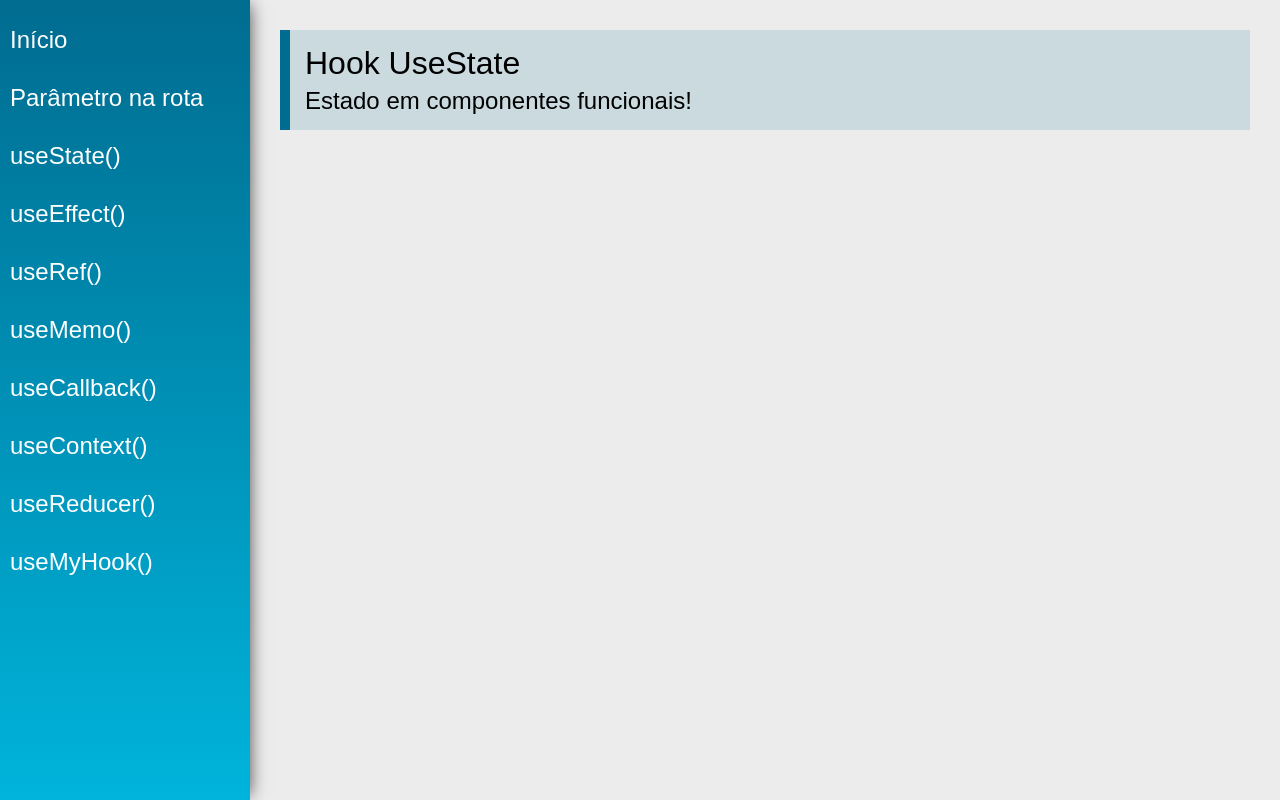
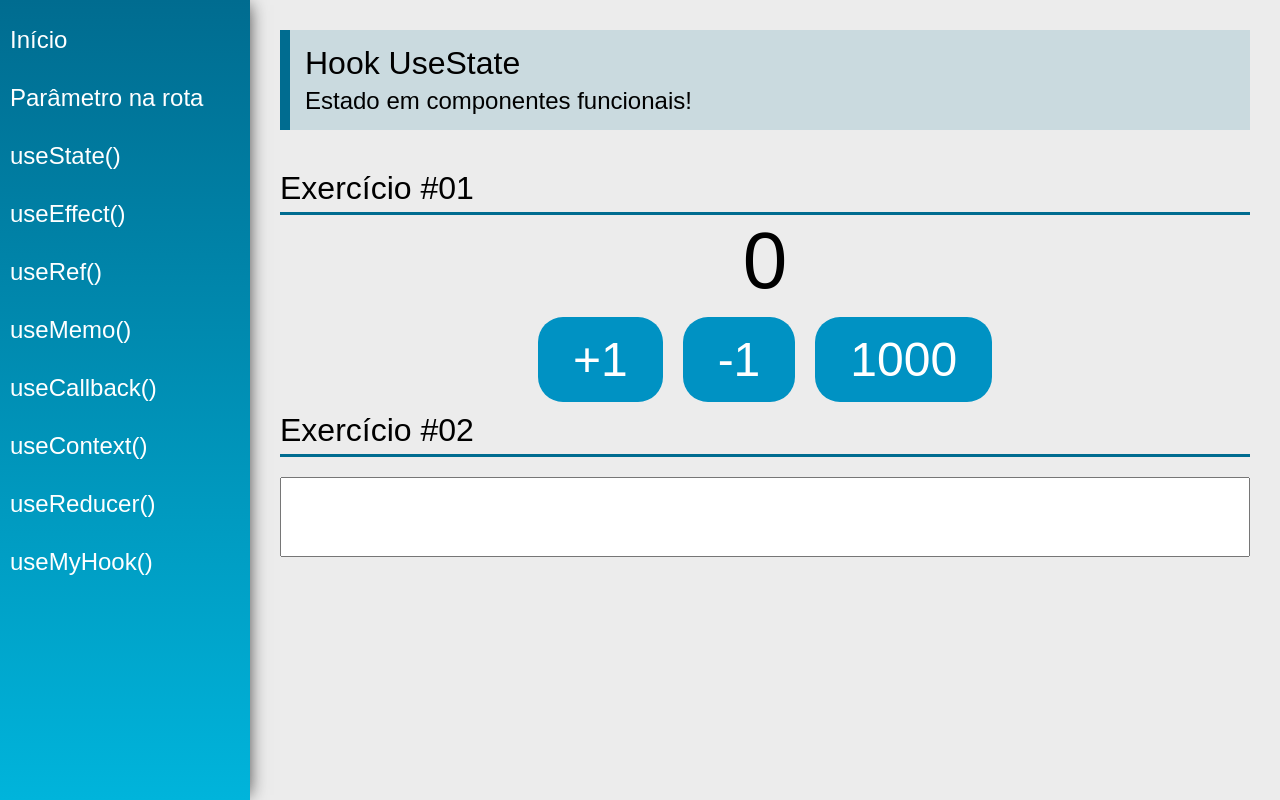
Before and after one commit to evertonwalker/react-router, a React (Create React App) app: page /useState in a window 1280 px wide. Built offline with nearby package versions, Linux system fonts and the light colour scheme.

Commit message:
Exemplo estado do component

```diff
--- a/src/views/examples/UseState.jsx
+++ b/src/views/examples/UseState.jsx
@@ -1,15 +1,45 @@
-import React from 'react'
-import PageTitle from '../../components/layout/PageTitle'
+import React, { useState } from "react";
+import PageTitle from "../../components/layout/PageTitle";
+import SectionTitle from "../../components/layout/SectionTitle";
 
 const UseState = (props) => {
+  const [count, setCount] = useState(0);
+  const [name, setName] = useState("");
+
   return (
     <div className="UseState">
       <PageTitle
         title="Hook UseState"
         subtitle="Estado em componentes funcionais!"
       />
+      <SectionTitle title="Exercício #01" />
+      <div className="center">
+        <span className="text">{count}</span>
+        <div>
+          <button className="btn" onClick={(_) => setCount(count + 1)}>
+            +1
+          </button>
+          <button className="btn" onClick={(_) => setCount(count - 1)}>
+            -1
+          </button>
+          <button
+            className="btn"
+            onClick={(_) => setCount((current) => current + 1000)}
+          >
+            1000
+          </button>
         </div>
-    )
-}
+      </div>
+      <SectionTitle title="Exercício #02" />
+      <input
+        type="text"
+        className="input"
+        value={name}
+        onChange={(e) => setName(e.target.value)}
+      />
+      <span className="text">{name} </span>
+    </div>
+  );
+};
 
-export default UseState
+export default UseState;
```
Lines whose indentation alone changed are shown as unchanged.
